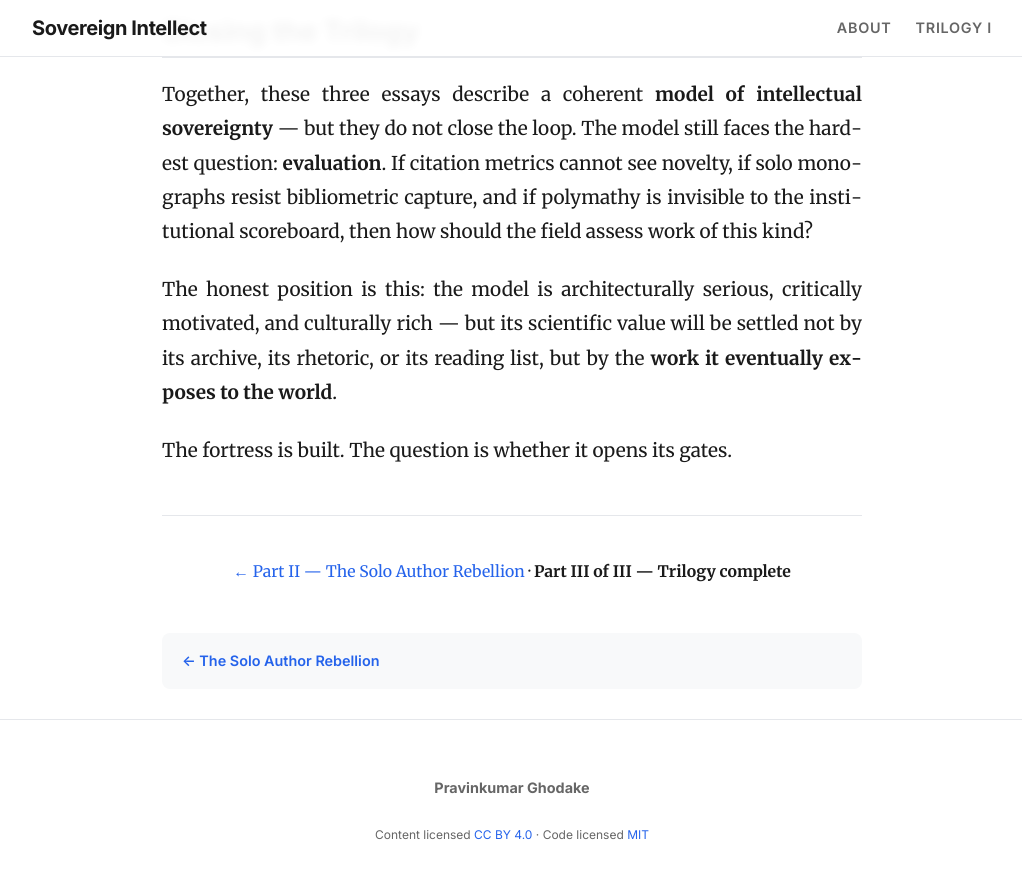
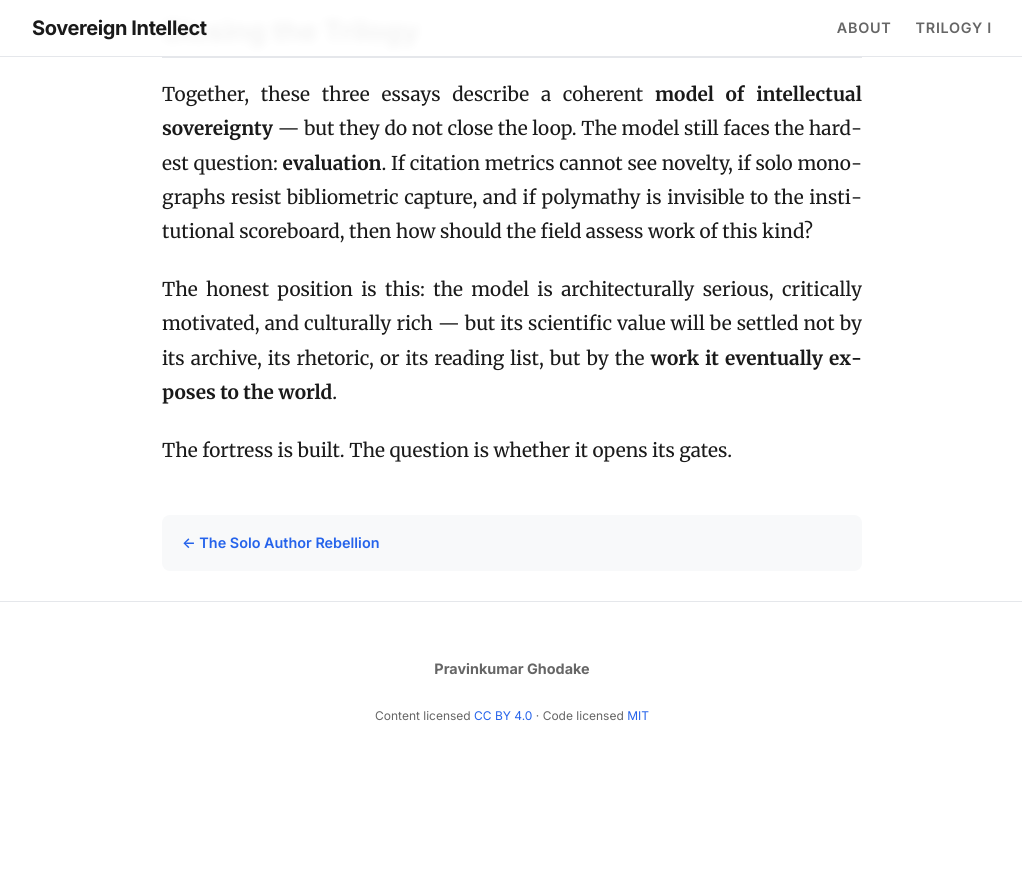
Before and after one commit to pravinkumar-ghodake/sovereign-intellect-blog, a Jekyll site: the page built from _posts/2026-11-15-polymath-code.md, in a window 1280 px wide and 900 px high, scrolled down 4169 px. Shown: the top 879 px of the window, without its empty margins (128-1150 px from the left). Built offline with Jekyll 4.4.1, drawn with Linux system fonts in a browser that asks for light colours; after the commit the page ends 4950 px from its top, so only the background shows below that.

Commit message:
Update 2026-11-15-polymath-code.md

```diff
--- a/_posts/2026-11-15-polymath-code.md
+++ b/_posts/2026-11-15-polymath-code.md
@@ -64,11 +64,3 @@ The honest position is this: the model is architecturally serious, critically mo
 The fortress is built. The question is whether it opens its gates.
 
 </div>
-
-<div align="center" style="margin-top: 3rem; padding-top: 2rem; border-top: 1px solid var(--border-color);">
-  <sub>
-    <a href="{% post_url 2026-11-08-solo-author-rebellion %}">← Part II — The Solo Author Rebellion</a>
-    ·
-    <strong>Part III of III — Trilogy complete</strong>
-  </sub>
-</div>
```
